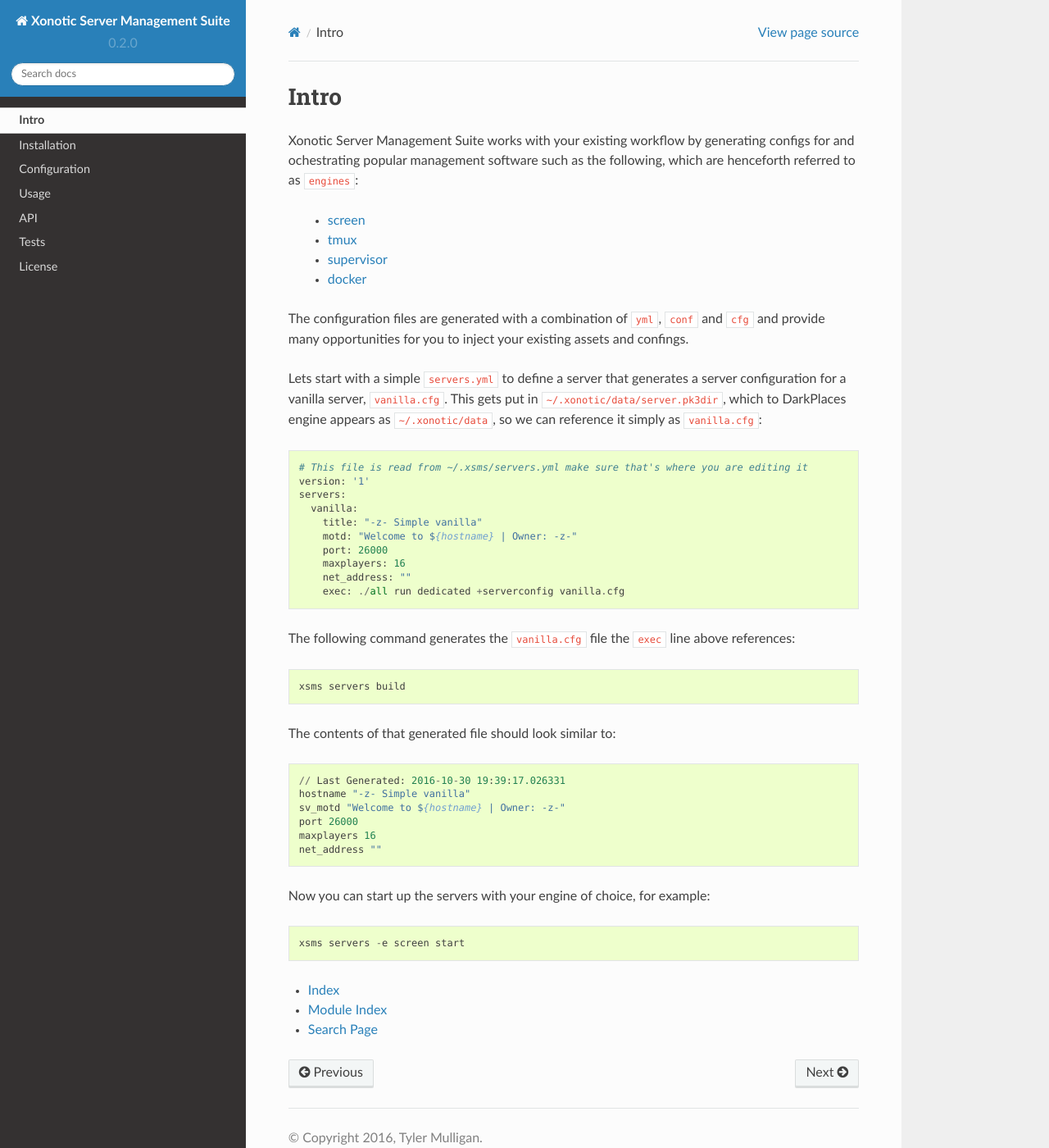
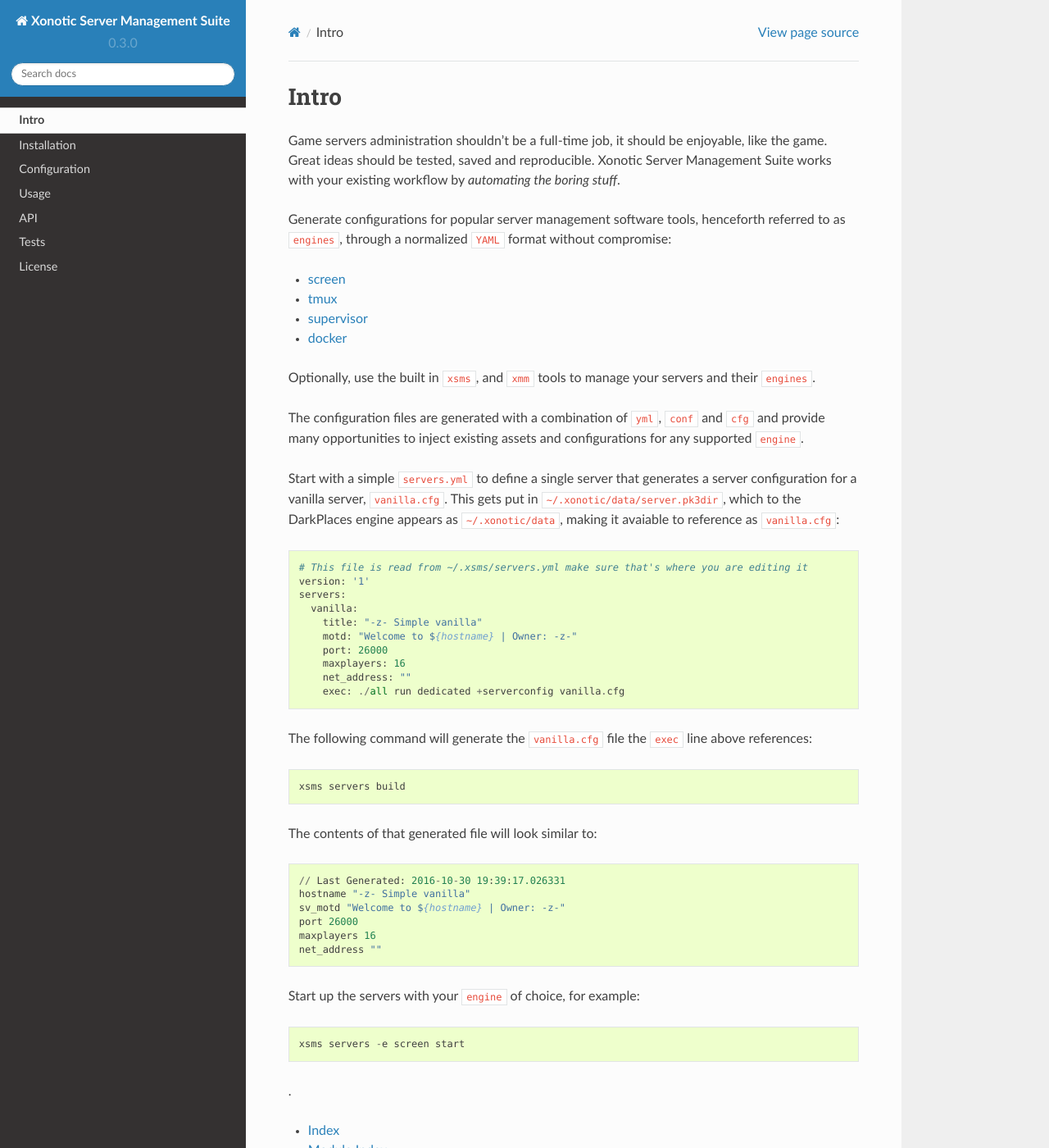
Before and after one commit to z/xonotic-server-management-suite, a Sphinx documentation site: the page built from docs/intro.rst, in a window 1280 px wide and 1400 px high. Shown: the whole window at 82% size. Built offline with Sphinx 7.4.7 and the Read the Docs theme 2.0.0, drawn with Linux system fonts in a browser that asks for light colours.

```diff
--- a/docs/conf.py
+++ b/docs/conf.py
@@ -57,9 +57,9 @@ author = u'Tyler Mulligan'
 # built documents.
 #
 # The short X.Y version.
-version = u'0.2.0'
+version = u'0.3.0'
 # The full version, including alpha/beta/rc tags.
-release = u'0.2.0'
+release = u'0.3.0'
 
 # The language for content autogenerated by Sphinx. Refer to documentation
 # for a list of supported languages.
--- a/docs/installation.rst
+++ b/docs/installation.rst
@@ -33,8 +33,8 @@ Install with setuptools::
    python3 setup.py install  # this clones the server configs and modpack
    xsms smbmod init          # setup SMB modpack and assets (optional)
 
-If using docker, all custom server assets go in `~/.xonotic-smb` on the host
-which gets mounted to `~/.xonotic` in the containers.
+If using docker, all custom server assets go in ``~/.xonotic-smb`` on the host
+which gets mounted to ``~/.xonotic`` in the containers.
 
 * :ref:`genindex`
 * :ref:`modindex`
--- a/docs/intro.rst
+++ b/docs/intro.rst
@@ -3,14 +3,19 @@
 Intro
 =====
 
-Xonotic Server Management Suite works with your existing workflow by generating configs for
-and ochestrating popular management software such as the following, which are henceforth
-referred to as ``engines``:
+Game servers administration shouldn't be a full-time job, it should be enjoyable, like the game.
+Great ideas should be tested, saved and reproducible.  Xonotic Server Management Suite works with
+your existing workflow by *automating the boring stuff*.
 
-    * `screen`_
-    * `tmux`_
-    * `supervisor`_
-    * `docker`_
+Generate configurations for popular server management software tools, henceforth referred to as ``engines``,
+through a normalized ``YAML`` format without compromise:
+
+* `screen`_
+* `tmux`_
+* `supervisor`_
+* `docker`_
+
+Optionally, use the built in ``xsms``, and ``xmm`` tools to manage your servers and their ``engines``.
 
 .. _screen: https://www.gnu.org/software/screen
 .. _tmux: https://tmux.github.io
@@ -18,11 +23,11 @@ referred to as ``engines``:
 .. _docker: https://www.docker.com
 
 The configuration files are generated with a combination of ``yml``, ``conf`` and ``cfg`` and provide
-many opportunities for you to inject your existing assets and confings.
+many opportunities to inject existing assets and configurations for any supported ``engine``.
 
-Lets start with a simple ``servers.yml`` to define a server that generates a server configuration
-for a vanilla server, ``vanilla.cfg``. This gets put in ``~/.xonotic/data/server.pk3dir``, which to
-DarkPlaces engine appears as ``~/.xonotic/data``, so we can reference it simply as ``vanilla.cfg``::
+Start with a simple ``servers.yml`` to define a single server that generates a server configuration for
+a vanilla server, ``vanilla.cfg``. This gets put in ``~/.xonotic/data/server.pk3dir``, which to the
+DarkPlaces engine appears as ``~/.xonotic/data``, making it avaiable to reference as ``vanilla.cfg``::
 
     # This file is read from ~/.xsms/servers.yml make sure that's where you are editing it
     version: '1'
@@ -35,11 +40,11 @@ DarkPlaces engine appears as ``~/.xonotic/data``, so we can reference it simply
         net_address: ""
         exec: ./all run dedicated +serverconfig vanilla.cfg
 
-The following command generates the ``vanilla.cfg`` file the ``exec`` line above references::
+The following command will generate the ``vanilla.cfg`` file the ``exec`` line above references::
 
     xsms servers build
 
-The contents of that generated file should look similar to::
+The contents of that generated file will look similar to::
 
     // Last Generated: 2016-10-30 19:39:17.026331
     hostname "-z- Simple vanilla"
@@ -48,9 +53,10 @@ The contents of that generated file should look similar to::
     maxplayers 16
     net_address ""
 
-Now you can start up the servers with your engine of choice, for example::
+Start up the servers with your ``engine`` of choice, for example::
 
     xsms servers -e screen start
+.
 
 * :ref:`genindex`
 * :ref:`modindex`
--- a/xsms/__about__.py
+++ b/xsms/__about__.py
@@ -14,7 +14,7 @@ __all__ = [
 
 __title__ = 'Xonotic Server Management Suite'
 __package_name__ = 'xsms'
-__version__ = '0.2.0a'
+__version__ = '0.3.0'
 __summary__ = 'Integrated tools for managing Xonotic servers.'
 __keywords__ = ['xonotic', 'xonotic-server', 'cli']
 __author__ = 'Tyler Mulligan'
```
Also changed, not shown: docs/configuration.rst (+7 -3 lines), 6 other files.
